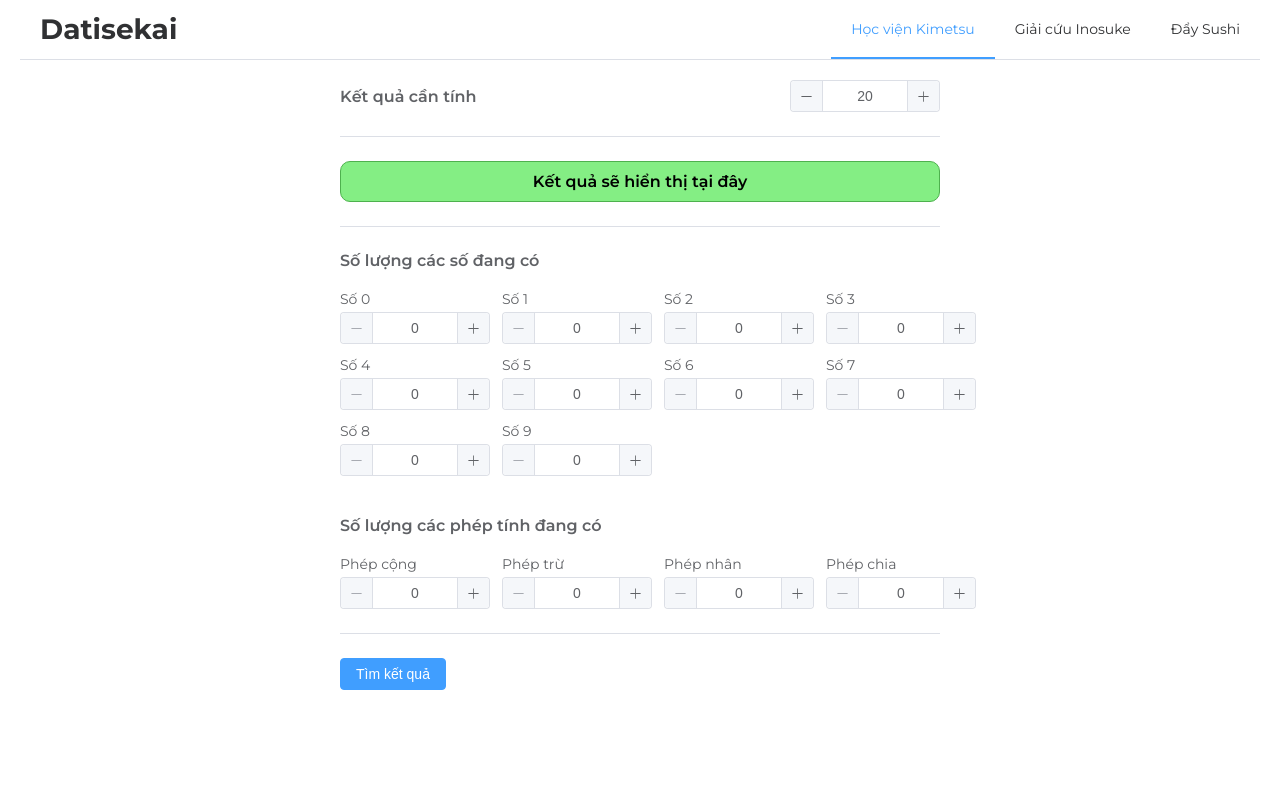
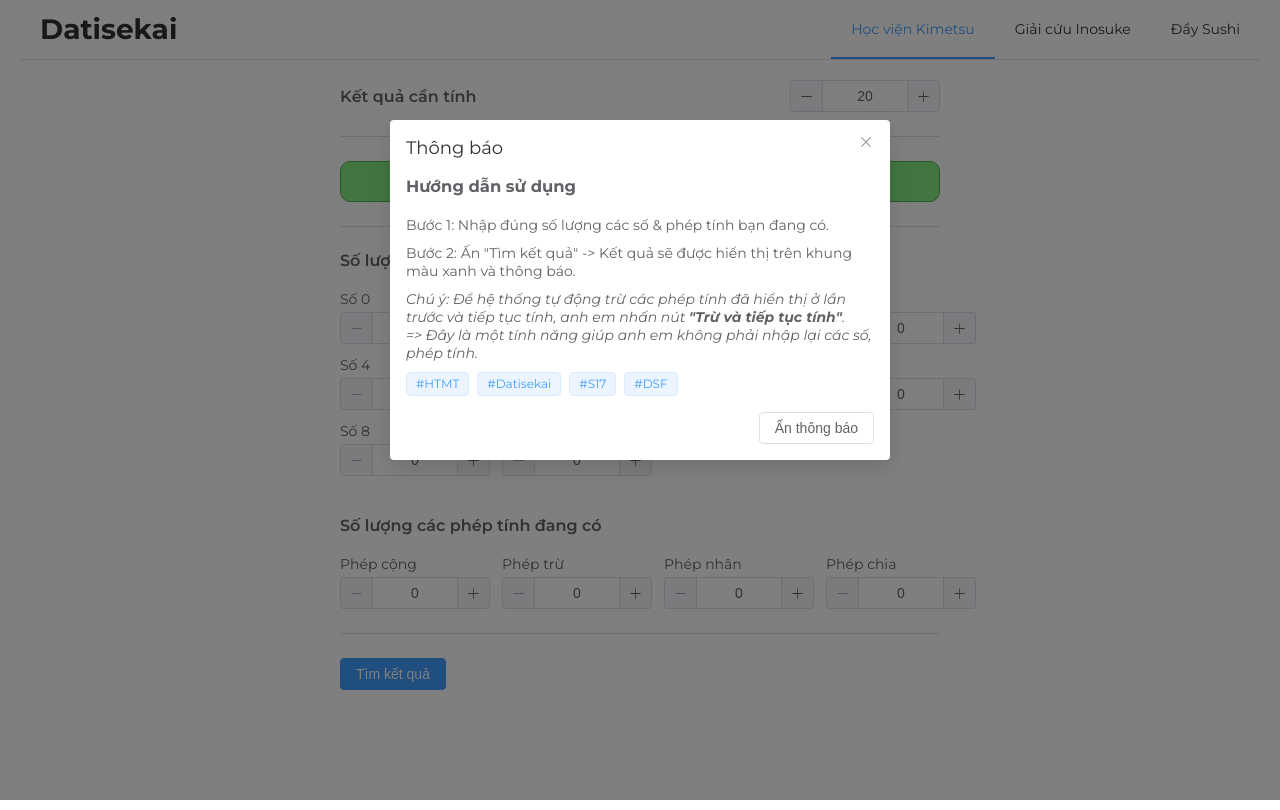
Before and after one commit to datisekai/hoi-tho-mat-troi, a Vue app: page / in a window 1280 px wide. Built offline with nearby package versions, Linux system fonts and the light colour scheme.

Commit message:
feat: add guide

```diff
--- a/index.html
+++ b/index.html
@@ -8,6 +8,26 @@
     />
     <link rel="shortcut icon" href="favicon.ico" type="image/x-icon" />
     <title>Hơi Thở Mặt Trời - Chia sẻ kinh nghiệm chơi game</title>
+    <meta property="og:type" content="website" />
+    <meta
+      property="og:title"
+      content="Hơi Thở Mặt Trời - Chia sẻ kinh nghiệm chơi game"
+    />
+    <meta
+      property="og:description"
+      content="Khám phá những kinh nghiệm quý báu trong game Hơi Thở Mặt Trời với trang chia sẻ này. Tìm hiểu các mẹo, thủ thuật và chiến lược để trải nghiệm trọn vẹn thế giới rộng lớn. Đối đầu với thử thách, khám phá bí mật và chiến thắng những trận chiến cam go nhất."
+    />
+    <meta property="og:image" content="/banner.jpeg" />
+
+    <meta property="twitter:card" content="summary_large_image" />
+    <meta
+      property="twitter:title"
+      content="Hơi Thở Mặt Trời - Chia sẻ kinh nghiệm chơi game"
+    />
+    <meta
+      property="twitter:description"
+      content="Khám phá những kinh nghiệm quý báu trong game Hơi Thở Mặt Trời với trang chia sẻ này. Tìm hiểu các mẹo, thủ thuật và chiến lược để trải nghiệm trọn vẹn thế giới rộng lớn. Đối đầu với thử thách, khám phá bí mật và chiến thắng những trận chiến cam go nhất."
+    />
 
     <script
       async
--- /dev/null
+++ b/src/components/Modal/Guide.vue
@@ -0,0 +1,66 @@
+<template>
+  <el-dialog
+    v-model="dialogVisible"
+    title="Thông báo"
+    width="500"
+    :before-close="handleClose"
+  >
+    <div>
+      <h3>Hướng dẫn sử dụng</h3>
+      <div class="tnc">
+        <div class="tnc-item">
+          Bước 1: Nhập đúng số lượng các số & phép tính bạn đang có.
+        </div>
+        <div class="tnc-item">
+          Bước 2: Ấn "Tìm kết quả" -> Kết quả sẽ được hiển thị trên khung màu
+          xanh và thông báo.
+        </div>
+        <div class="tnc-item">
+          <i>
+            Chú ý: Để hệ thống tự động trừ các phép tính đã hiển thị ở lần trước
+            và tiếp tục tính, anh em nhấn nút
+            <strong>"Trừ và tiếp tục tính"</strong>. <br />
+            => Đây là một tính năng giúp anh em không phải nhập lại các số, phép
+            tính.
+          </i>
+        </div>
+      </div>
+
+      <div class="tags">
+        <el-tag type="primary">#HTMT</el-tag>
+        <el-tag type="primary">#Datisekai</el-tag>
+        <el-tag type="primary">#S17</el-tag>
+        <el-tag type="primary">#DSF</el-tag>
+      </div>
+    </div>
+    <template #footer>
+      <div class="dialog-footer">
+        <el-button @click="dialogVisible = false">Ẩn thông báo</el-button>
+      </div>
+    </template>
+  </el-dialog>
+</template>
+
+<script lang="ts" setup>
+import { ref } from "vue";
+import { ElMessageBox } from "element-plus";
+
+const dialogVisible = ref(true);
+
+const handleClose = (done: () => void) => {};
+</script>
+
+<style lang="scss" scoped>
+.tnc {
+  margin-top: 20px;
+  .tnc-item {
+    margin-bottom: 10px;
+  }
+}
+
+.tags {
+  margin-top: 10px;
+  display: flex;
+  gap: 8px;
+}
+</style>
--- a/src/pages/Home/index.vue
+++ b/src/pages/Home/index.vue
@@ -65,6 +65,7 @@
         <!-- <el-button type="primary">Primary</el-button> -->
       </div>
     </el-form>
+    <Guide />
   </div>
 </template>
 
@@ -73,6 +74,7 @@ import { reactive, ref } from "vue";
 import { formCalculate, formNumber } from "../../constants";
 import { getCalculator } from "../../utils";
 import { ElNotification } from "element-plus";
+import Guide from "../../components/Modal/Guide.vue";
 
 interface FormQuantity {
   [key: string]: number;
@@ -211,7 +213,9 @@ const handleCalculate = async () => {
   oldResult.value = arrayResult;
 
   const text =
-    arrayResult?.length > 0 ? arrayResult.join(" ") : "Không tìm thấy";
+    arrayResult?.length > 0
+      ? arrayResult.join(" ").replace("*", "x").replace("/", ":")
+      : "Không tìm thấy";
   result.value = text;
 
   ElNotification({
```
Also changed, not shown: public/banner.jpeg (added).
